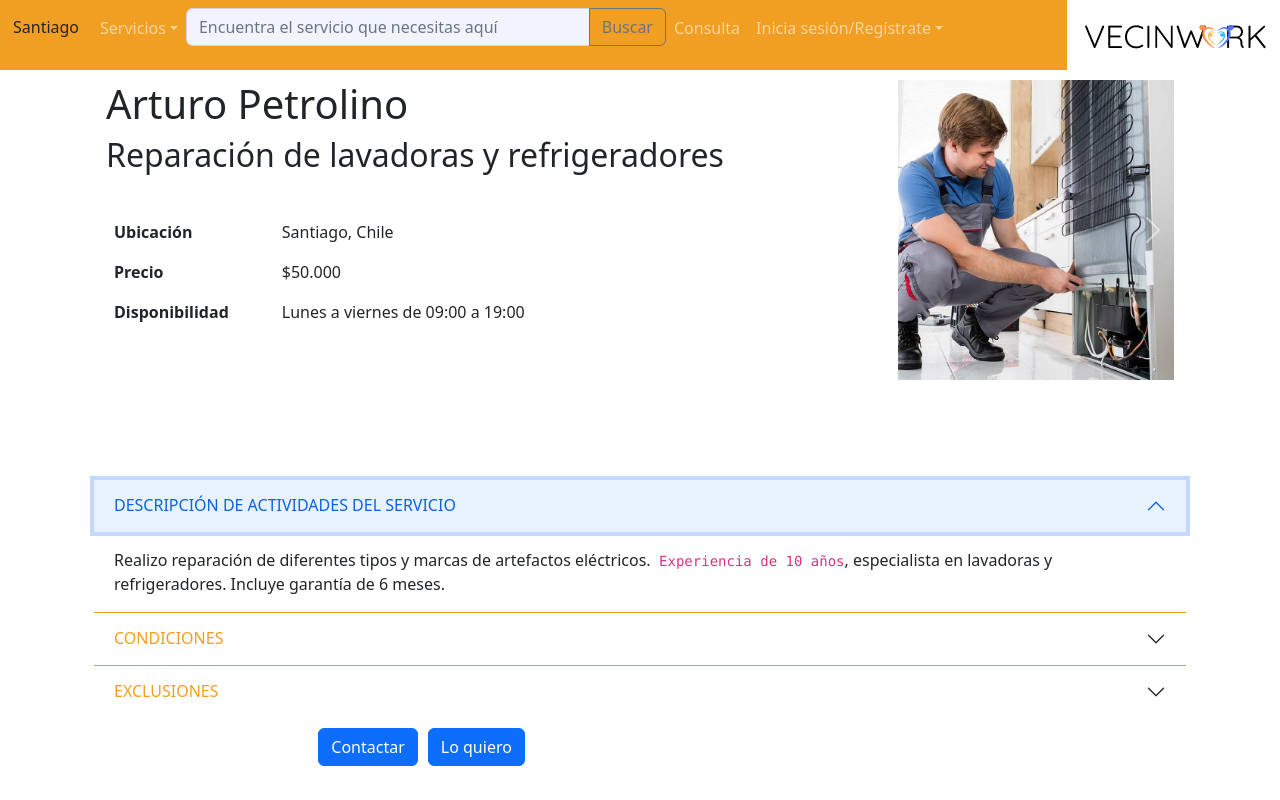
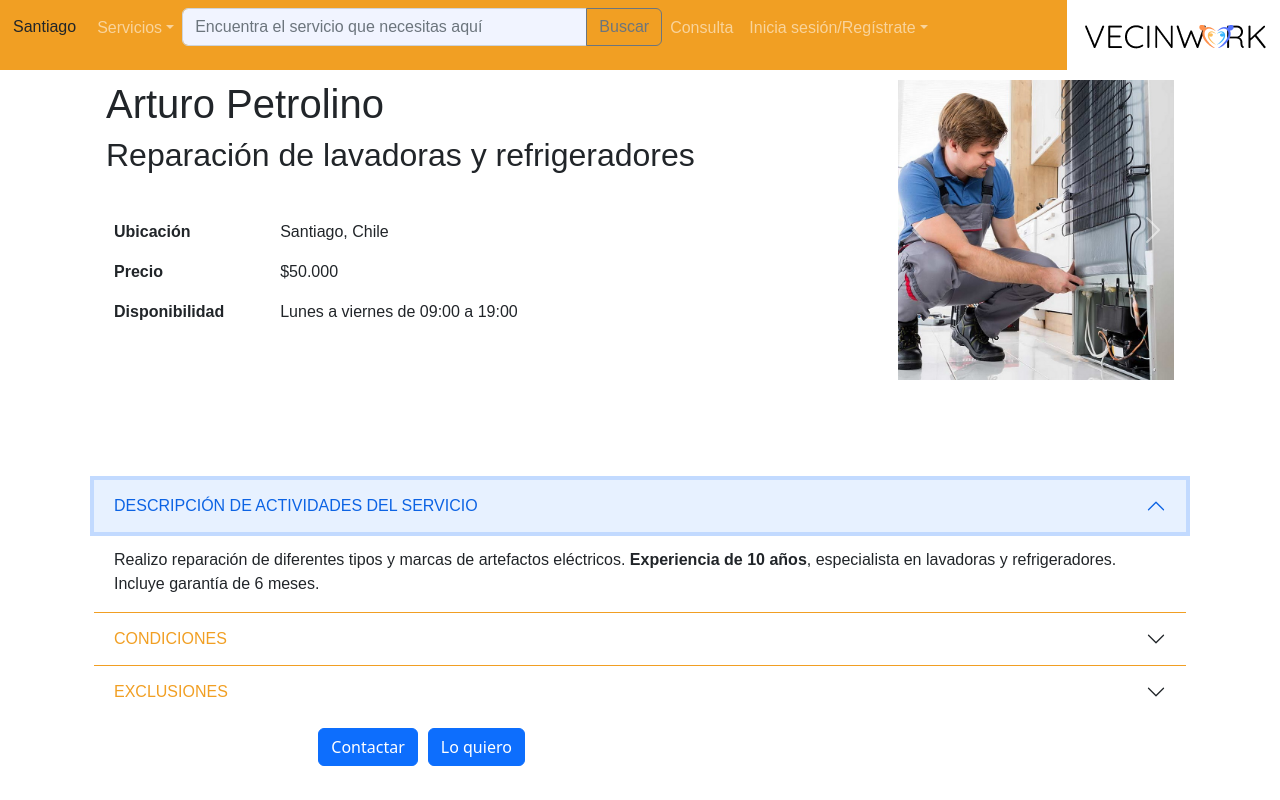
Before and after one commit to jhosefin/VecinWork, a React (Create React App) app in the folder Vecinwork React/vecinwork/: page /Publicacion in a window 1280 px wide. Both pictures are taken after a click on the button "DESCRIPCIÓN DE ACTIVIDADES DEL SERVICIO". Shown: the top 800 px of the page. Built offline with nearby package versions, Linux system fonts and the light colour scheme.

Commit message:
subo arreglo de tipo de letra

```diff
--- a/Vecinwork React/vecinwork/src/components/Chat.js
+++ b/Vecinwork React/vecinwork/src/components/Chat.js
@@ -68,7 +68,7 @@ const ChatComponent = () => {
     <div id="flush-collapseOne" class="accordion-collapse collapse" aria-labelledby="flush-headingOne" data-bs-parent="#accordionFlushExample">
       <div class="accordion-body">
               Realizo reparación de diferentes tipos y marcas de artefactos
-              eléctricos.<code> Experiencia de 10 años</code>, especialista en lavadoras y
+              eléctricos.<strong id="diez"> Experiencia de 10 años</strong>, especialista en lavadoras y
               refrigeradores. Incluye garantía de 6 meses.</div>
     </div>
   </div>
--- a/Vecinwork React/vecinwork/src/components/Publicacion.js
+++ b/Vecinwork React/vecinwork/src/components/Publicacion.js
@@ -78,7 +78,7 @@ const Publicacion = () => {
     <div id="flush-collapseOne" class="accordion-collapse collapse" aria-labelledby="flush-headingOne" data-bs-parent="#accordionFlushExample">
       <div class="accordion-body">
               Realizo reparación de diferentes tipos y marcas de artefactos
-              eléctricos.<code> Experiencia de 10 años</code>, especialista en lavadoras y
+              eléctricos.<strong id="diez"> Experiencia de 10 años</strong>, especialista en lavadoras y
               refrigeradores. Incluye garantía de 6 meses.</div>
     </div>
   </div>
--- a/Vecinwork React/vecinwork/src/components/css/style.css
+++ b/Vecinwork React/vecinwork/src/components/css/style.css
@@ -8,6 +8,7 @@
     margin-bottom: 0px;
     padding-top: 20px;
     border-radius: 10px;
+    font-family: Arial, Helvetica, sans-serif;
 }
 /* .container{
     aspect-ratio:16/9;
@@ -54,16 +55,19 @@ padding-top: 20px;
 /* estilos del navbar */
 .navbar{
     background-color: #F19F23;
+    font-family: Arial, Helvetica, sans-serif;
 
 }
 #service-search-form{
     width: 30rem;
+    font-family: Arial, Helvetica, sans-serif;
 }
 
 #BotonesNabvar{
     display: flex;
     justify-content: space-between;
     background-color: #F19F23;
+    font-family: Arial, Helvetica, sans-serif;
 }
 
 
@@ -150,6 +154,7 @@ small {
     float: left;
     margin-top: 10px;
     margin-bottom: 20px;
+    font-family: Arial, Helvetica, sans-serif;
 
 }
 
@@ -161,6 +166,7 @@ small {
     margin-top: 10px;
     margin-bottom: 10px;
     text-align:justify;
+    font-family: Arial, Helvetica, sans-serif;
 
 }
 
@@ -200,6 +206,7 @@ small {
 
 #tituloBienvenida{
     text-align: center;
+    font-family: Arial, Helvetica, sans-serif;
 }
 
 #containerIngresoUsuario{
@@ -223,10 +230,12 @@ small {
     margin-top: 20px;
     font-size: small;
     text-align: center;
+    font-family: Arial, Helvetica, sans-serif;
 }
 
 #tituloSinCuenta{
     font-size: small;
+    font-family: Arial, Helvetica, sans-serif;
 }
 
 #botonIngresoUsuario{
@@ -266,20 +275,24 @@ a{
 
 #tituloTerminosCondiciones{
     font-size: smaller;
+    font-family: Arial, Helvetica, sans-serif;
 }
 
 #tituloIniciarSesion{
     font-size: smaller;
+    font-family: Arial, Helvetica, sans-serif;
 }
 
 #containerFormularioRegistro{
     border-style: solid;
     border-width: 1px;
     border-radius: 15px;
+
 }
 
 #botonRegistrate{
     color: white;
+    font-family: Arial, Helvetica, sans-serif;
 }
 
 /* Estilo de las tarjetas */
@@ -364,7 +377,8 @@ a{
 /*estilo de la lista de publicaciones en categorias*/
 #publicacionesCategoria {
     margin-top: 80px;
-    ;
+    font-family: Arial, Helvetica, sans-serif;
+
 
 }
 
@@ -372,12 +386,14 @@ a{
 
     font-size: 25px;
     text-align: left;
+    font-family: Arial, Helvetica, sans-serif;
 }
 
 #titulodestacadas {
 
     font-size: 30px;
     margin-bottom: 30px;
+    font-family: Arial, Helvetica, sans-serif;
 
 }
 
@@ -409,6 +425,7 @@ height: auto;
 float: right;
 margin-top: 10px;
 margin-bottom: 100px;
+font-family: Arial, Helvetica, sans-serif;
 
 }
 .container#galeriaPublicacion2{
@@ -418,6 +435,7 @@ margin-bottom: 100px;
     float: left;
     margin-top: 10px;
     margin-bottom: 100px;
+    font-family: Arial, Helvetica, sans-serif;
 
     }
 
@@ -438,6 +456,7 @@ margin-bottom: 100px;
     margin-left: auto;
     margin-right: auto;
     text-align:justify;
+    font-family: Arial, Helvetica, sans-serif;
 
 }
 
@@ -447,6 +466,7 @@ margin-bottom: 100px;
     display: flex;
     height: 100%;
     width: 500px;
+    font-family: Arial, Helvetica, sans-serif;
 
 }
 
@@ -465,3 +485,7 @@ margin-bottom: 100px;
     margin-top: 45px;
 
 }
+
+.accordion-item{
+    font-family: Arial, Helvetica, sans-serif;
+}
```
Also changed, not shown: 2 other files (tests, documents, lock files or other folders).
